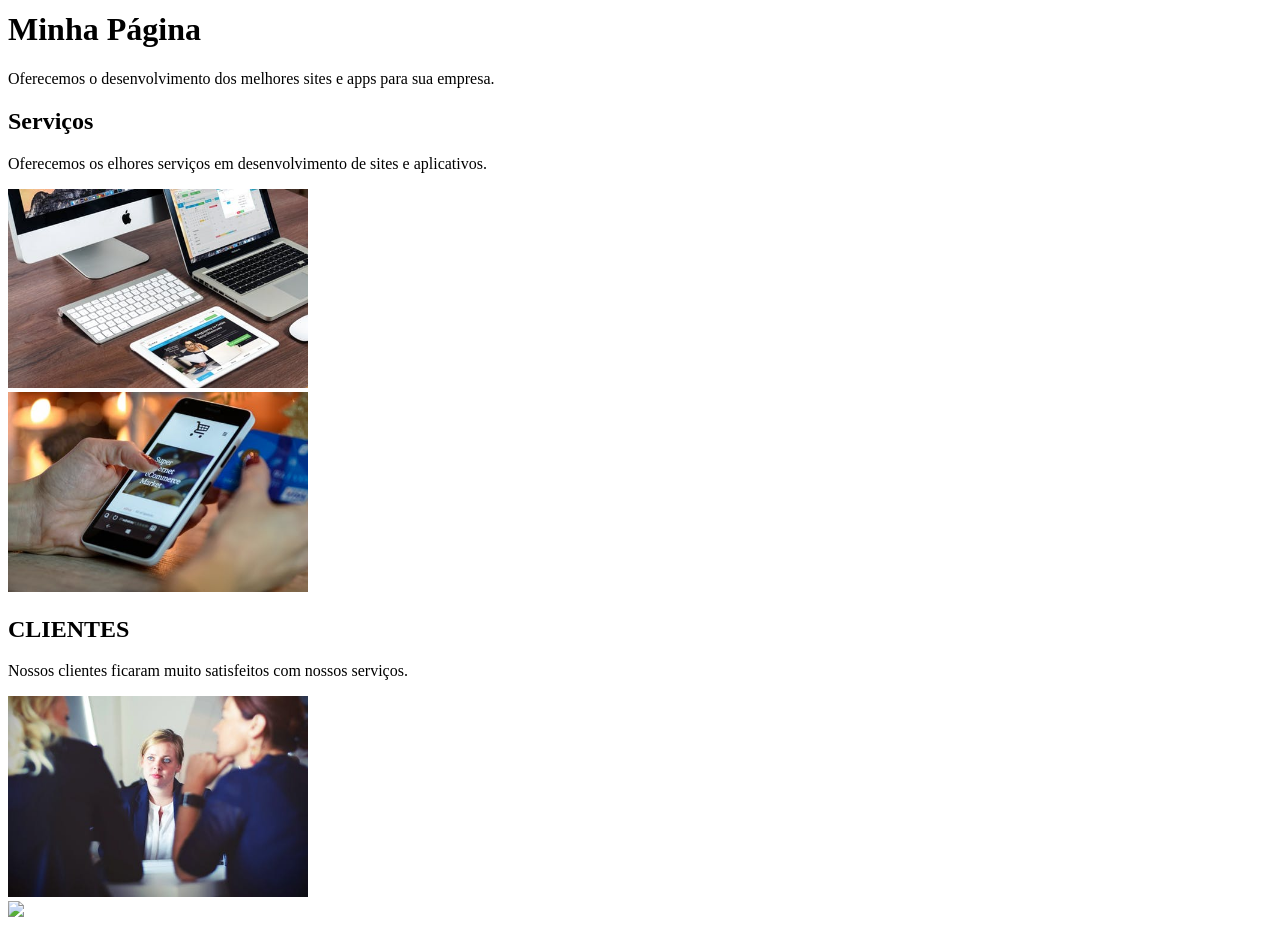
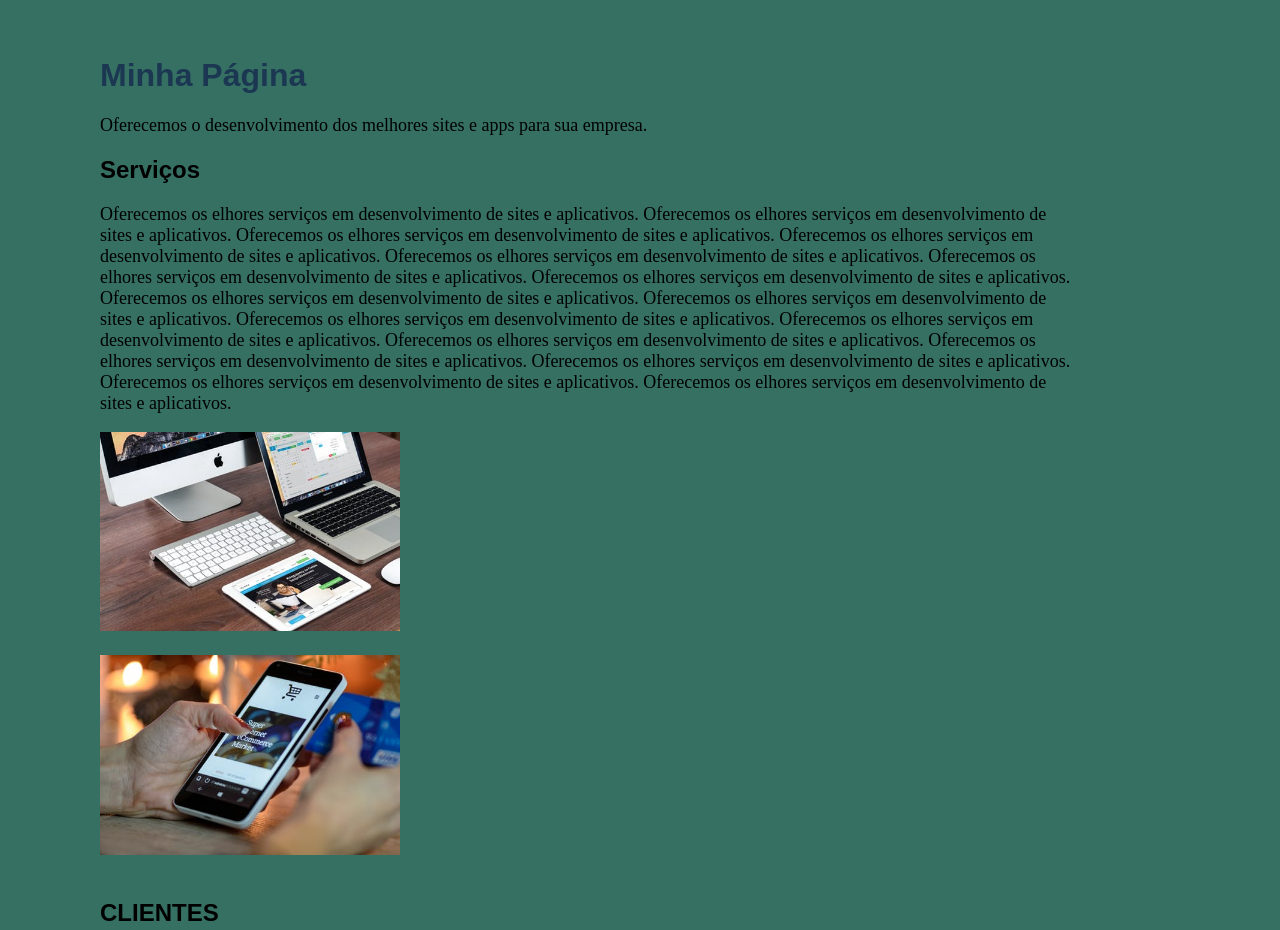
Before and after one commit to DenisCastro/aula_html5_css3, a plain HTML site: page index.html in a window 1280 px wide. Shown: the part 150-1080 px from the top of the page. Drawn offline with Linux system fonts and the light colour scheme.

Commit message:
Criação e aplicação css ao projeto

```diff
--- /dev/null
+++ b/css/style.css
@@ -0,0 +1,38 @@
+
+body {
+    background: rgb(53, 112, 99);
+    margin-left: 100px;
+    margin-right: 200px;
+}
+
+header {
+    margin-top: 60px;
+
+}
+
+h1 {
+    color: rgb(27, 55, 82);
+    font-family: fantasy;
+}
+
+h2 {
+    font-family: fantasy;
+}
+
+p {
+    font-size: 18px;
+}
+
+footer {
+    margin-left: 900px;
+    margin-bottom: 30px;
+}
+
+.img_padrao {
+    margin-bottom: 20px;
+    width: 300px;
+}
+
+.logo {
+    width: 80px;
+}
--- a/index.html
+++ b/index.html
@@ -3,6 +3,7 @@
     <head>
         <meta charset="utf-8">
         <title>Minha Pagina</title>
+        <link rel="stylesheet" type="text/css" href="css/style.css">
     </head>
 
     <body>
@@ -37,13 +38,29 @@
             <section id="servicos">
                 <h2>Serviços</h2>
                 <p>
-                    Oferecemos os elhores serviços em desenvolvimento de sites e aplicativos.
+                        Oferecemos os elhores serviços em desenvolvimento de sites e aplicativos.
+                        Oferecemos os elhores serviços em desenvolvimento de sites e aplicativos.
+                        Oferecemos os elhores serviços em desenvolvimento de sites e aplicativos.
+                        Oferecemos os elhores serviços em desenvolvimento de sites e aplicativos.
+                        Oferecemos os elhores serviços em desenvolvimento de sites e aplicativos.
+                        Oferecemos os elhores serviços em desenvolvimento de sites e aplicativos.
+                        Oferecemos os elhores serviços em desenvolvimento de sites e aplicativos.
+                        Oferecemos os elhores serviços em desenvolvimento de sites e aplicativos.
+                        Oferecemos os elhores serviços em desenvolvimento de sites e aplicativos.
+                        Oferecemos os elhores serviços em desenvolvimento de sites e aplicativos.
+                        Oferecemos os elhores serviços em desenvolvimento de sites e aplicativos.
+                        Oferecemos os elhores serviços em desenvolvimento de sites e aplicativos.
+                        Oferecemos os elhores serviços em desenvolvimento de sites e aplicativos.
+                        Oferecemos os elhores serviços em desenvolvimento de sites e aplicativos.
+                        Oferecemos os elhores serviços em desenvolvimento de sites e aplicativos.
+                        Oferecemos os elhores serviços em desenvolvimento de sites e aplicativos.
+
                 </p>
                 <div>
-                    <img src="img/site.jpeg" width="300px">
+                    <img src="img/site.jpeg" class="img_padrao">
                 </div>
                 <div>
-                    <img src="img/app.jpeg" width="300px">
+                    <img src="img/app.jpeg" class="img_padrao">
                 </div>
             </section>
 
@@ -53,10 +70,10 @@
                     Nossos clientes ficaram muito satisfeitos com nossos serviços.
                 </p>
                 <div>
-                    <img src="img/cliente.jpeg" width="300px">
+                    <img src="img/cliente.jpeg" class="img_padrao">
                 </div>
                 <div>
-                    <img src="img/cliente2.jpeg" width="300px">
+                    <img src="img/cliente2.jpeg" class="img_padrao">
                 </div>
 
             </section>
@@ -67,11 +84,15 @@
                     Nossos parceiros nos ajugam a entregar as melhores soluções para nossos clientes.
                 </p>
                 <div>
-                    <img src="img/parceiro1.png" width="150px">
+                    <a href="https://globallabs.ventures/" target="_blank">
+                        <img src="img/parceiro1.png" width="150px">
+                    </a>
                 </div>
 
                 <div>
-                        <img src="img/parceiro.png" width="150px">
+                        <a href="https://digitalinnovation.one/" target="resurce window">
+                            <img src="img/parceiro.png" width="150px">
+                        </a>
                 </div>
             </section>
 
@@ -81,10 +102,10 @@
                     O nosso time trabalha com muita qualidade e empenho para entregar o melhor produto para nossos clientes.
                 </p>
                 <div>
-                    <img src="img/time.jpeg" width="300px">
+                    <img src="img/time.jpeg" width="300px" class="img_padrao">
                 </div>
                 <div>
-                        <img src="img/time2.jpeg" width="300px">
+                        <img src="img/time2.jpeg" width="300px" class="img_padrao">
                 </div>
             </section>
 
@@ -94,11 +115,11 @@
                     Entre em contato com nossa equipe
                 </p>
                 <div>
-                    <img src="img/e-mail.jpeg" width="300px">
+                    <img src="img/e-mail.jpeg" class="logo">
                     <p><a href="mailto:contato@empresa.com" >contato@empresa.com</a></p>
                 </div>
                 <div>
-                    <img src="img/contato1.jpeg" width="300px">
+                    <img src="img/contato1.jpeg" class="logo">
                     <p><a href="tel:9999999999">(99)9999-9999</a></p>
                 </div>
             </section>
```
